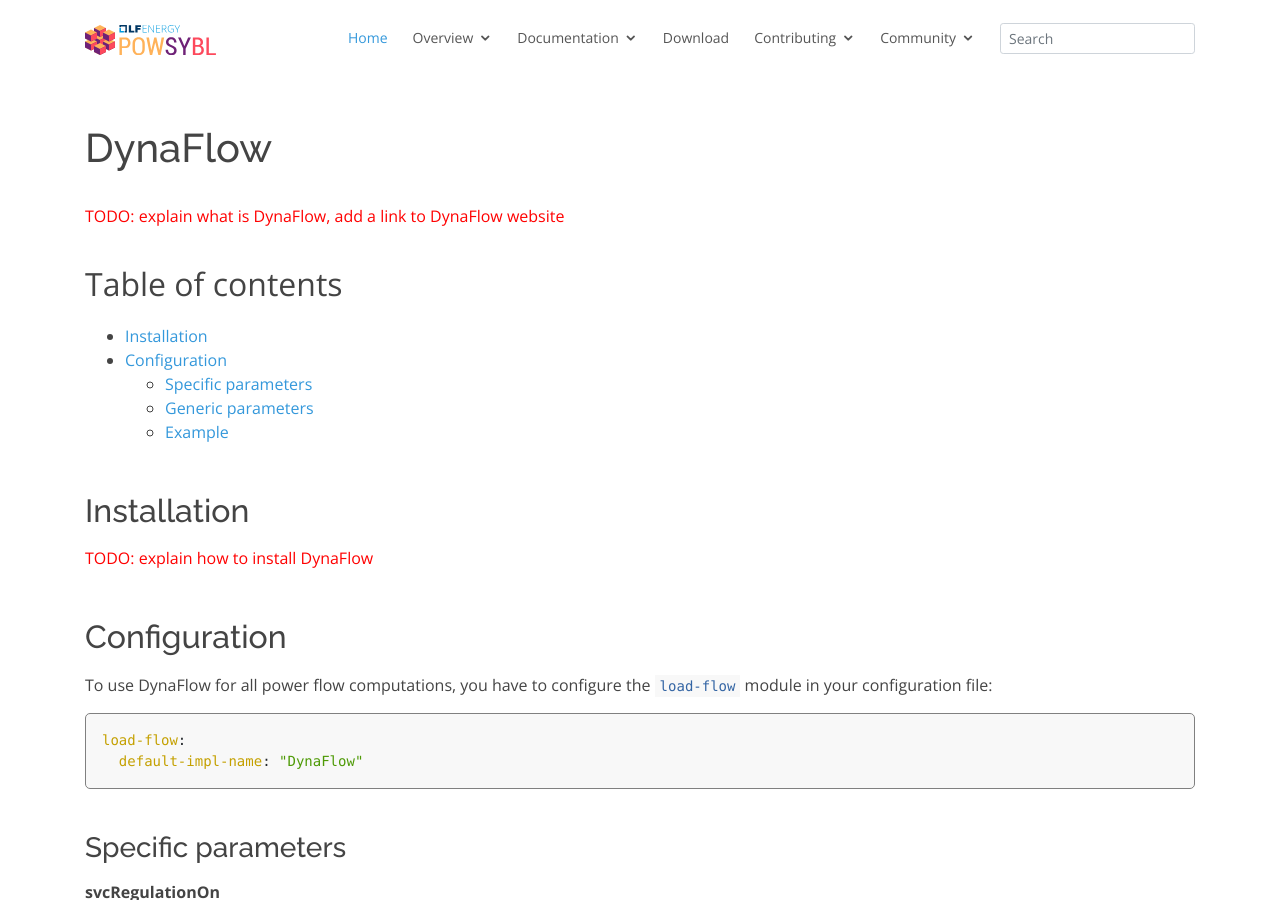
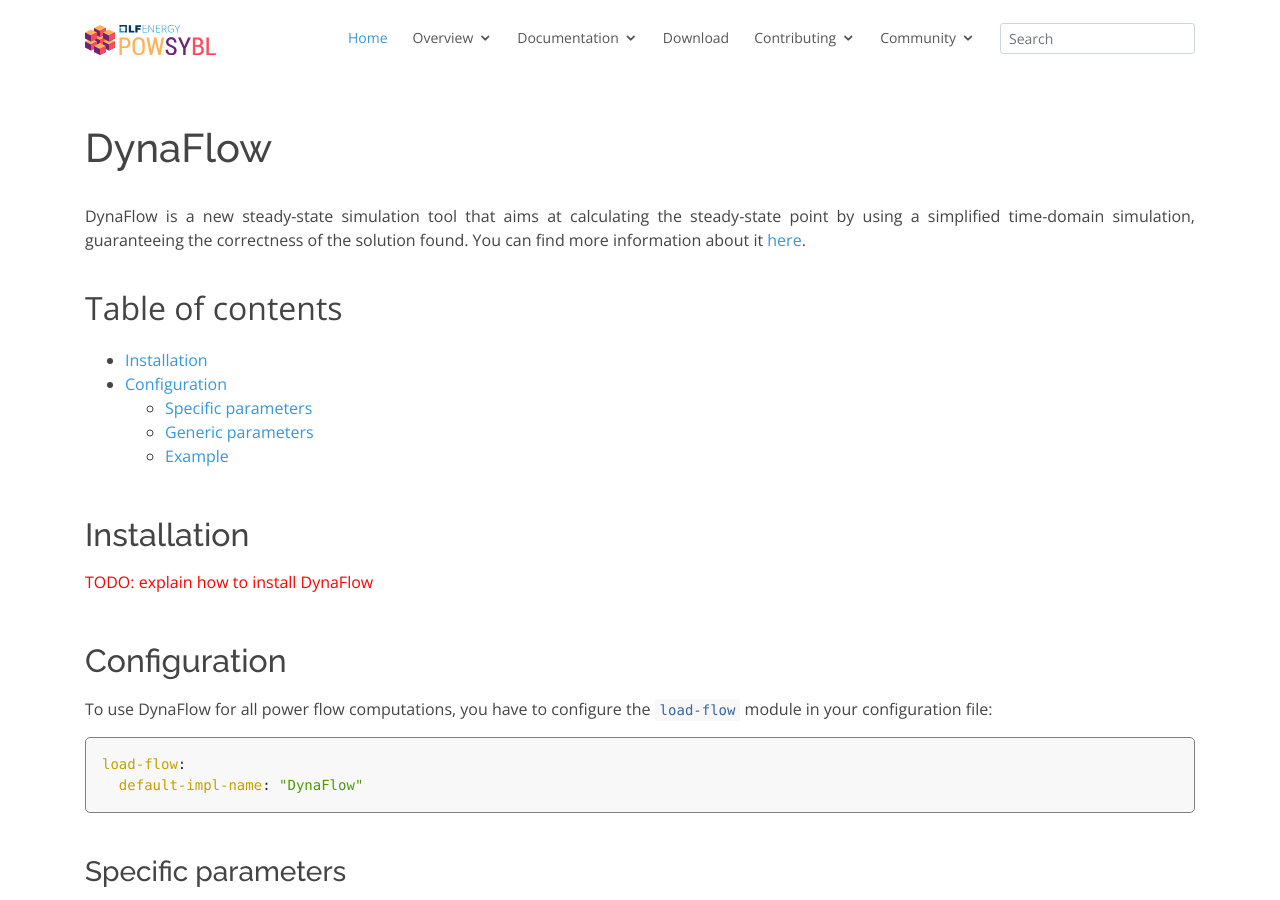
Before and after one commit to powsybl/powsybl.github.io, a Jekyll site: the page built from pages/documentation/simulation/powerflow/dynaflow.md, in a window 1280 px wide and 900 px high. Built offline with Jekyll 4.4.1, drawn with Linux system fonts in a browser that asks for light colours; our own code applies the rules of GitHub Pages for plain Markdown files.

Commit message:
Add information about what is dynaflow.
Signed-off-by: Gautier Bureau <gautier.bureau@gmail.com>

```diff
--- a/pages/documentation/simulation/powerflow/dynaflow.md
+++ b/pages/documentation/simulation/powerflow/dynaflow.md
@@ -4,7 +4,7 @@
 
 # DynaFlow
 
-<span style="color: red">TODO: explain what is DynaFlow, add a link to DynaFlow website</span>
+DynaFlow is a new steady-state simulation tool that aims at calculating the steady-state point by using a simplified time-domain simulation, guaranteeing the correctness of the solution found. You can find more information about it [here](https://dynawo.github.io/about/dynaflow).
 
 * TOC
 {:toc}
```
